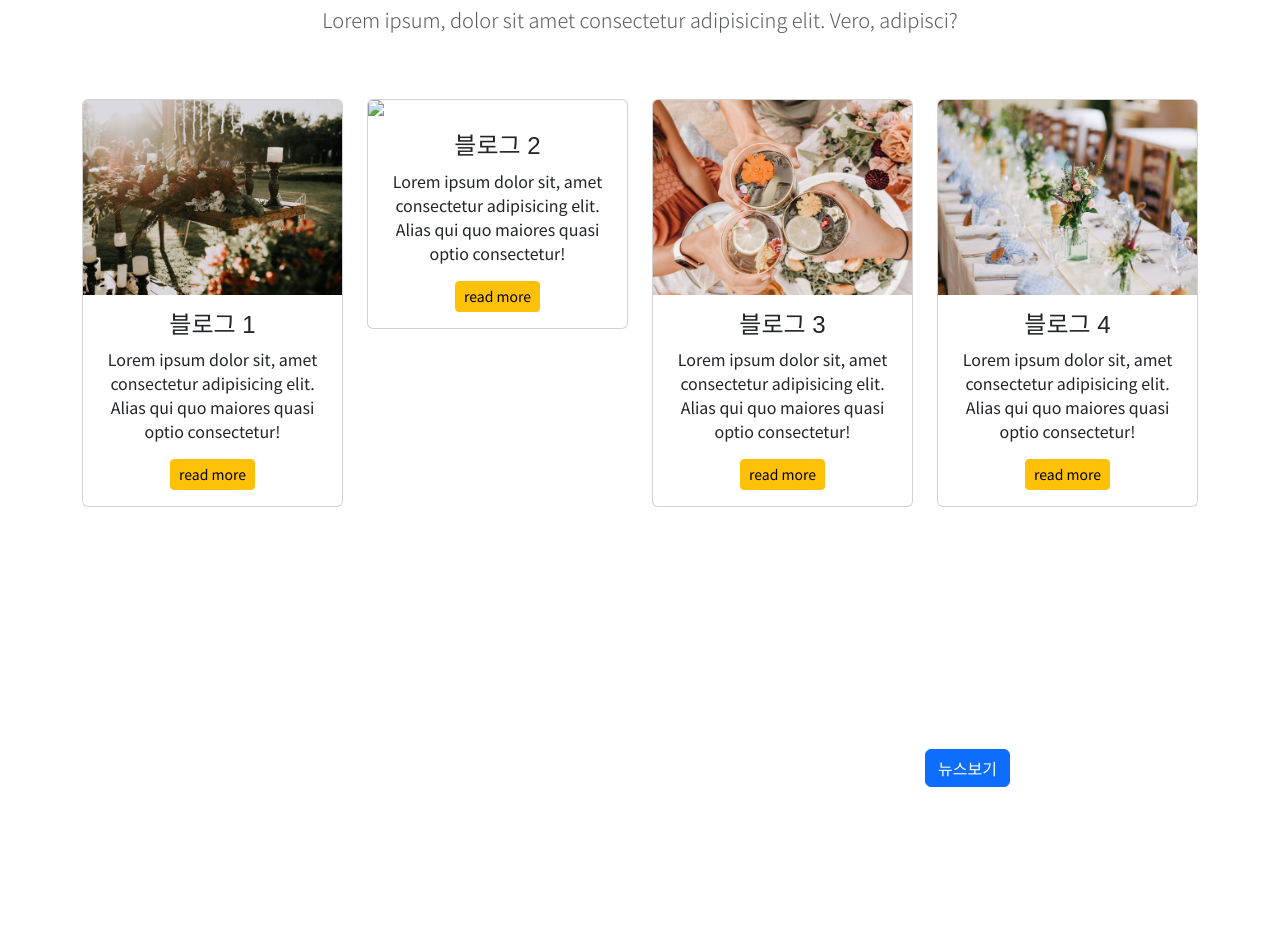
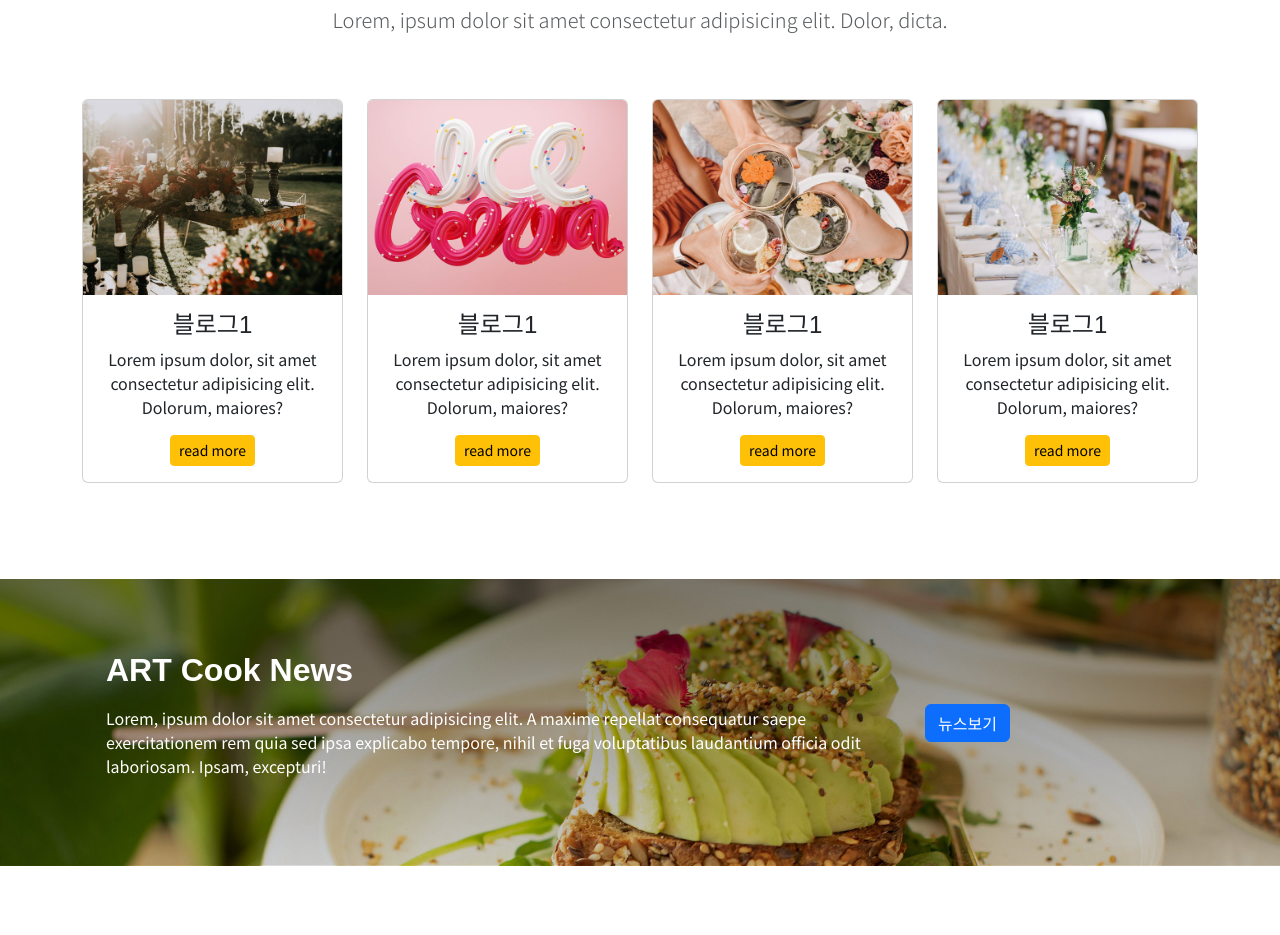
Before and after one commit to beakdu/project1, a plain HTML site: page index.html in a window 1280 px wide. Shown: the part 3846-4781 px from the top of the page. Drawn offline with nearby package versions, Linux system fonts and the light colour scheme; a web font is replaced by a local one.

Commit message:
Add files via upload
수정

```diff
--- a/index.html
+++ b/index.html
@@ -57,7 +57,7 @@
           <button type="button" class="btn-close" data-bs-dismiss="modal" aria-label="닫기"></button>
         </div>
         <div class="modal-body">
-            <img src="./img/bestmenu.jpg" alt="대표 요리" class="img-fluid">
+            <img src="images/bestmenu.jpg" alt="대표 요리" class="img-fluid">
             <p class="text-muted">Lorem ipsum dolor sit amet, consectetur adipisicing elit. Ratione nostrum corporis culpa libero excepturi magnam accusantium reprehenderit repellendus, nihil nisi qui unde ullam laboriosam dolor molestiae rem maiores numquam fugiat! Nobis impedit ipsa et unde magnam est odit cum tempora, quia id in beatae porro doloremque? Illo maiores autem temporibus placeat tempora? Quibusdam excepturi officia alias quidem sed quis distinctio.</p>
             <p class="text-muted">Lorem ipsum dolor sit amet, consectetur adipisicing elit. Ratione nostrum corporis culpa libero excepturi magnam accusantium reprehenderit repellendus, nihil nisi qui unde ullam laboriosam dolor molestiae rem maiores numquam fugiat! Nobis impedit ipsa et unde magnam est odit cum tempora, quia id in beatae porro doloremque? Illo maiores autem temporibus placeat tempora? Quibusdam excepturi officia alias quidem sed quis distinctio.</p>
 
@@ -192,93 +192,100 @@
     <section class="container overflow-hidden py-5" id="blog">
         <div class="text-center py-5">
             <h2 class="fw-bold">ART Cook 블로그</h2>
-            <p class="lead text-muted">Lorem ipsum, dolor sit amet consectetur adipisicing elit. Vero, adipisci?</p>
+            <p class="lead text-muted">Lorem, ipsum dolor sit amet consectetur adipisicing elit. Dolor, dicta.</p>
+
         </div>
         <div class="row pb-5 gy-4">
             <div class="col-sm-6 col-lg">
                 <div class="card">
-                    <img src="images/blog1.jpg" alt="블로그 1" class="card-img-top">
+                    <img src="images/blog1.jpg" alt="블로그1" class="card-img-top">
                     <div class="card-body text-center">
-                        <h3 class="card-title fs-4">블로그 1</h3>
-                        <p class="card-text">Lorem ipsum dolor sit, amet consectetur adipisicing elit. Alias qui quo
-                            maiores quasi optio consectetur!</p>
+                        <h3 class="card-title fs-4">블로그1</h3>
+                        <p class="card-text">Lorem ipsum dolor, sit amet consectetur adipisicing elit. Dolorum, maiores?</p>
+                        <a href="#" class="btn btn-warning btn-sm">read more</a>
+                    </div>
+                </div>
+            </div>
+            <div class="col-sm-6 col-lg"><!--균등하게 하는경유 숫자생략-->
+                <div class="card">
+                    <img src="images/blog2.jpg" alt="블로그2" class="card-img-top">
+                    <div class="card-body text-center">
+                        <h3 class="card-title fs-4">블로그1</h3>
+                        <p class="card-text">Lorem ipsum dolor, sit amet consectetur adipisicing elit. Dolorum, maiores?</p>
                         <a href="#" class="btn btn-warning btn-sm">read more</a>
                     </div>
                 </div>
             </div>
             <div class="col-sm-6 col-lg">
                 <div class="card">
-                    <img src="images/blog2.jpg alt="블로그 2" class="card-img-top">
+                    <img src="images/blog3.jpg" alt="블로그3" class="card-img-top">
                     <div class="card-body text-center">
-                        <h3 class="card-title fs-4">블로그 2</h3>
-                        <p class="card-text">Lorem ipsum dolor sit, amet consectetur adipisicing elit. Alias qui quo
-                            maiores quasi optio consectetur!</p>
+                        <h3 class="card-title fs-4">블로그1</h3>
+                        <p class="card-text">Lorem ipsum dolor, sit amet consectetur adipisicing elit. Dolorum, maiores?</p>
                         <a href="#" class="btn btn-warning btn-sm">read more</a>
                     </div>
                 </div>
             </div>
             <div class="col-sm-6 col-lg">
                 <div class="card">
-                    <img src="images/blog3.jpg" alt="블로그 3" class="card-img-top">
+                    <img src="images/blog4.jpg" alt="블로그4" class="card-img-top">
                     <div class="card-body text-center">
-                        <h3 class="card-title fs-4">블로그 3</h3>
-                        <p class="card-text">Lorem ipsum dolor sit, amet consectetur adipisicing elit. Alias qui quo
-                            maiores quasi optio consectetur!</p>
+                        <h3 class="card-title fs-4">블로그1</h3>
+                        <p class="card-text">Lorem ipsum dolor, sit amet consectetur adipisicing elit. Dolorum, maiores?</p>
                         <a href="#" class="btn btn-warning btn-sm">read more</a>
                     </div>
                 </div>
             </div>
-            <div class="col-sm-6 col-lg">
-                <div class="card">
-                    <img src="images/blog4.jpg" alt="블로그 4" class="card-img-top">
-                    <div class="card-body text-center">
-                        <h3 class="card-title fs-4">블로그 4</h3>
-                        <p class="card-text">Lorem ipsum dolor sit, amet consectetur adipisicing elit. Alias qui quo
-                            maiores quasi optio consectetur!</p>
-                        <a href="#" class="btn btn-warning btn-sm">read more</a>
+
         </div>
-                </div>
-            </div>
-        </div>
+
     </section>
 
     <!-- 블로그 섹션 끝 -->
     <!-- 뉴스 섹션 시작 -->
-    <section class="py-5" id="newbg">
+    <section class=" py-5" id="news">
         <div class="container">
             <div class="row p-4 align-items-center">
                 <div class="col-lg-9 text-white">
-                    <h2 class="fw-bold">ART Cook News</h2>
-                    <p class="lead mb-5 ">Lorem ipsum dolor sit amet consectetur adipisicing elit. Recusandae dolorum debitis ea, vitae commodi repudiandae illum voluptatum voluptate laboriosam aspernatur provident magni deserunt sit voluptatibus.</p>
+                    <h2 class="fw-bold mb-3">ART Cook News</h2>
+                    <p>Lorem, ipsum dolor sit amet consectetur adipisicing elit. A maxime repellat consequatur saepe exercitationem rem quia sed ipsa explicabo tempore, nihil et fuga voluptatibus laudantium officia odit laboriosam. Ipsam, excepturi!
+
+                    </p>
                 </div>
                 <div class="col-lg-3">
-                    <!-- 모달 -->
                     <!-- Button trigger modal -->
-                    <button type="button" class="btn btn-primary" data-bs-toggle="modal" data-bs-target="#newbgModal">
+<button type="button" class="btn btn-primary" data-bs-toggle="modal" data-bs-target="#newsModal">
     뉴스보기
   </button>
 
   <!-- Modal -->
-                        <div class="modal fade" id="newbgModal" tabindex="-1" aria-labelledby="newbgModalLabel" aria-hidden="true">
+  <div class="modal fade" id="newsModal" tabindex="-1" aria-labelledby="newsModalLabel" aria-hidden="true">
     <div class="modal-dialog">
       <div class="modal-content">
         <div class="modal-header">
-                                        <h1 class="modal-title fs-5" id="newbgModalLabel">ART Cook News</h1>
+          <h1 class="modal-title fs-5" id="newsModalLabel">ART Cook News</h1>
           <button type="button" class="btn-close" data-bs-dismiss="modal" aria-label="Close"></button>
         </div>
         <div class="modal-body">
-          ...                           <div class="ratio ratio-16x9">
-            <iframe width="560" height="315" src="https://www.youtube.com/embed/MPo1o0wmWBA?si=aCzK6t5ymvMK9NGw" title="YouTube video player" frameborder="0" allow="accelerometer; autoplay; clipboard-write; encrypted-media; gyroscope; picture-in-picture; web-share" referrerpolicy="strict-origin-when-cross-origin" allowfullscreen></iframe>
+            <div class="ratio ratio-16x9"> <!--https://getbootstrap.kr/docs/5.3/helpers/ratio/여기서 이부분 복사-->
+                <iframe width="560" height="315" src="https://www.youtube.com/embed/af20W_wsHMU?si=ykgI0b3QHuYFQ61z" title="YouTube video player" frameborder="0" allow="accelerometer; autoplay; clipboard-write; encrypted-media; gyroscope; picture-in-picture; web-share" referrerpolicy="strict-origin-when-cross-origin" allowfullscreen></iframe> <!-- 해당영상: 공유-퍼가기-복사 -->
             </div>
+          ...
+        </div>
+
       </div>
     </div>
   </div>
                 </div>
             </div>
 
+
         </div>
-        </div>
+
+
+
     </section>
+
     <!-- 뉴스 섹션 끝 -->
     <!-- 연락처 섹션 시작 -->
     <section class="container overflow-hidden py-5 text-center" id="contact">
```
Lines whose indentation alone changed are shown as unchanged.
